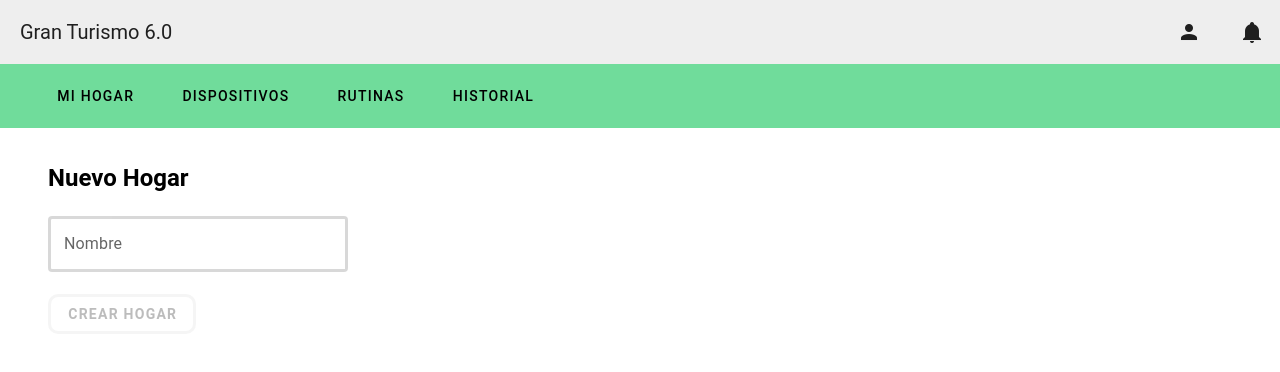
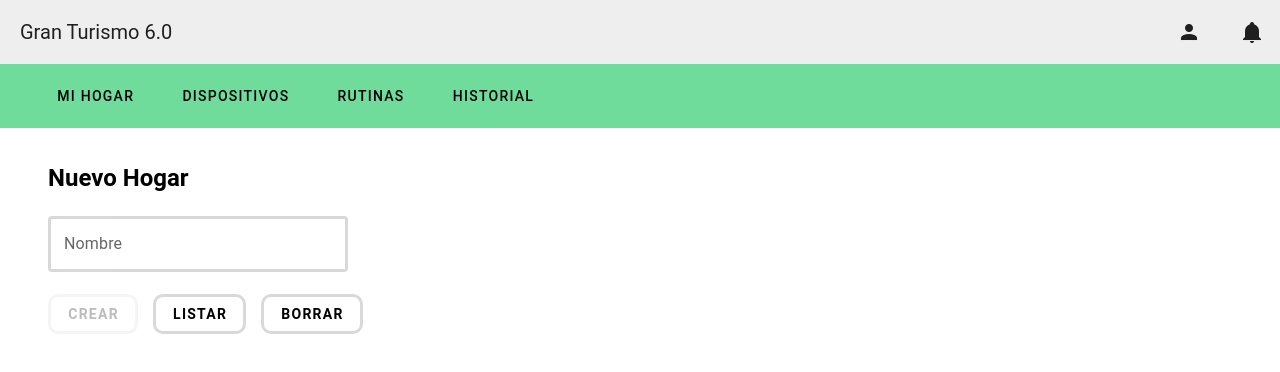
Before and after one commit to feliventu/HCI, a Vue app in the folder Gran-Turismo/: page /hogares/nuevo in a window 1280 px wide. Shown: the top 372 px of the page. Built offline with nearby package versions, Linux system fonts and the light colour scheme.

Commit message:
Add removeHomes

```diff
--- a/Gran-Turismo/src/store/homeStore.js
+++ b/Gran-Turismo/src/store/homeStore.js
@@ -6,12 +6,27 @@ import { HomeApi, Home } from "@/api/home";
 export const useHomeStore = defineStore('home', () => {
     const homes= ref([])
 
+
     async function add(home){
         const result = await HomeApi.add(home)
         homes.value = result
         return Object.assign(new Home(), result)
     }
 
-    return { homes, add }
+
+
+    async function remove(id){
+        const result = await HomeApi.remove(id)
+        homes.value = result
+        return result
+    }
+
+    async function get(){
+        const result = await HomeApi.get()
+        homes.value = result
+        return result
+    }
+
+    return { homes, add, remove, get}
 
 })
--- a/Gran-Turismo/src/views/NewHomeView.vue
+++ b/Gran-Turismo/src/views/NewHomeView.vue
@@ -15,7 +15,25 @@
 				height="40px"
 				@click="addHome()"
 				:disabled="!canCreate"
-        >Crear hogar</v-btn
+				>Crear</v-btn
+			>
+
+			<v-btn
+				class="custom-button"
+				variant="outlined"
+				height="40px"
+				@click="getHomes()"
+
+				>Listar</v-btn
+			>
+
+			<v-btn
+				class="custom-button"
+				variant="outlined"
+				height="40px"
+				@click="deleteHome()"
+
+				>Borrar</v-btn
 			>
 		</form>
 	</div>
@@ -36,12 +54,23 @@ const canCreate = computed(() => {
 });
 
 
+
 async function addHome() {
 
 	const home = new Home(counter.value++, name.value);
 	await useHomeStore().add(home);
 	name.value = null;
 }
+
+async function deleteHome() {
+       await useHomeStore().remove("ed3840048c9dd73d");
+		console.log("Borrado");
+}
+
+async function getHomes() {
+	await useHomeStore().get();
+}
+
 
 </script>
 
```
Lines whose indentation alone changed are shown as unchanged.
